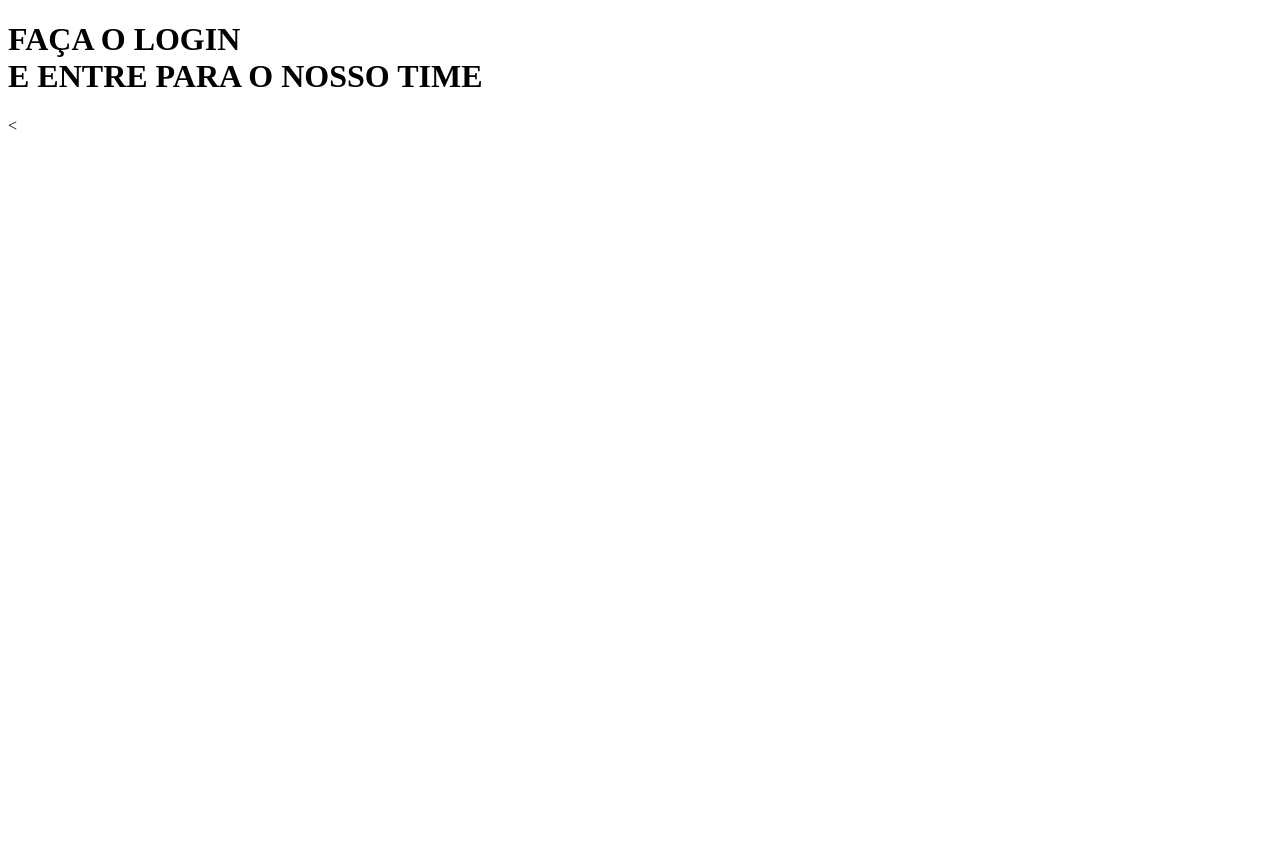
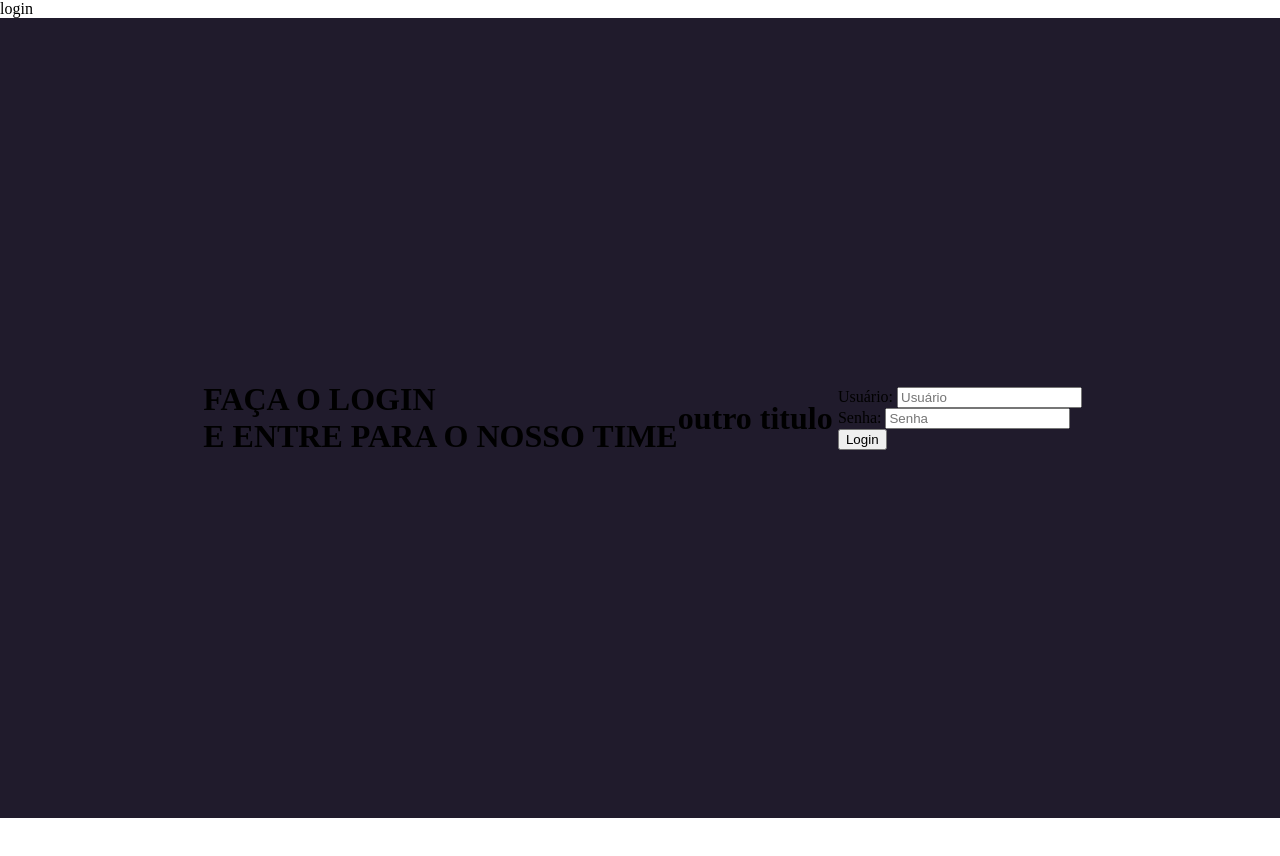
Before and after one commit to Fabiogabriell/Login, a plain HTML site: page index.html in a window 1280 px wide. Before the commit the page ends 800 px from the top, so only its background shows below. Drawn offline with Linux system fonts and the light colour scheme.

Commit message:
css da pagina

```diff
--- a/index.html
+++ b/index.html
@@ -4,14 +4,31 @@
     <meta charset="UTF-8">
     <meta http-equiv="X-UA-Compatible" content="IE=edge">
     <meta name="viewport" content="width=device-width, initial-scale=1.0">
+    <link rel="stylesheet" href="styles.css"
     <title>login</title>
 </head>
 <body>
     <div class="main-login">
-        <div cllass="left-login">
+        <div class="left-login">
         <h1>FAÇA O LOGIN<br>E ENTRE PARA O NOSSO TIME</h1>
+        <h1>outro titulo</h1>
         </div>
-        <div class="right-login"><</div>
+        <div class="right-login">
+        <div class="card login">
+            <div class="textfield">
+                <label for="usuario">Usuário:</label>
+                <input type="text" name="Usuário" placeholder="Usuário">
+             </div>
+             <div class="textfild">
+                <label for="Senha">Senha:</label>
+             <input type="password" name="Senha"  placeholder="Senha">
+             </div>
+             <button class="btn-login">Login</button>
+
+           </div>
+          </div>
+         </div>
+        </div>
 
 
 
--- /dev/null
+++ b/styles.css
@@ -0,0 +1,18 @@
+body{
+    margin: 0%;
+}
+.main-login{
+    width: 100vw;
+    height: 100vh;
+    background: #201b2c;
+    display: flex;
+    justify-content: center;
+    align-items:center ;
+}
+.left-login{
+    width: 50vw;
+    height: 100vw;
+    display: flex;
+    justify-content: center;
+    align-items: center;
+}
```
Also changed, not shown: mintty.2022-10-03_18-38-40.png (added).
